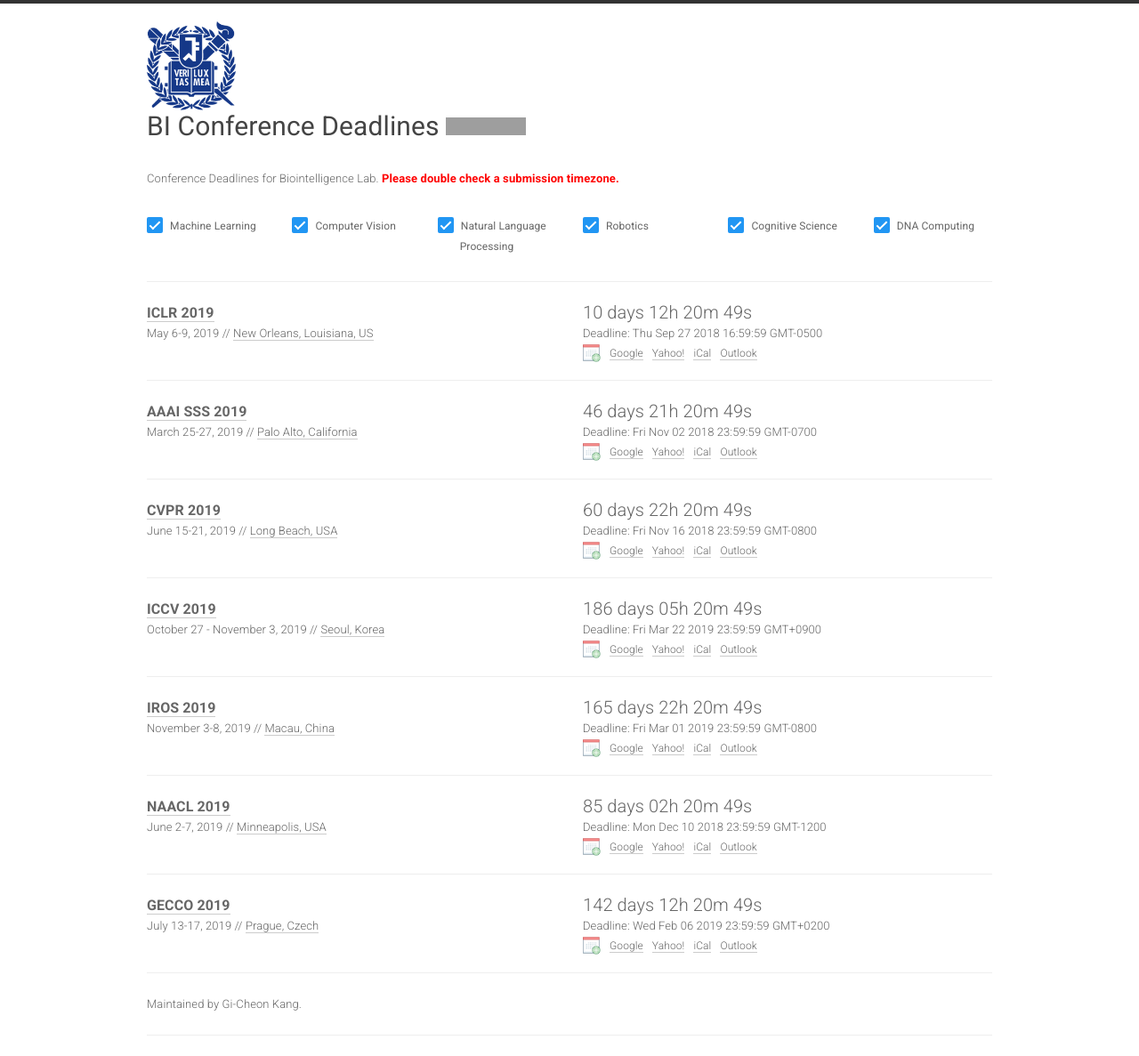
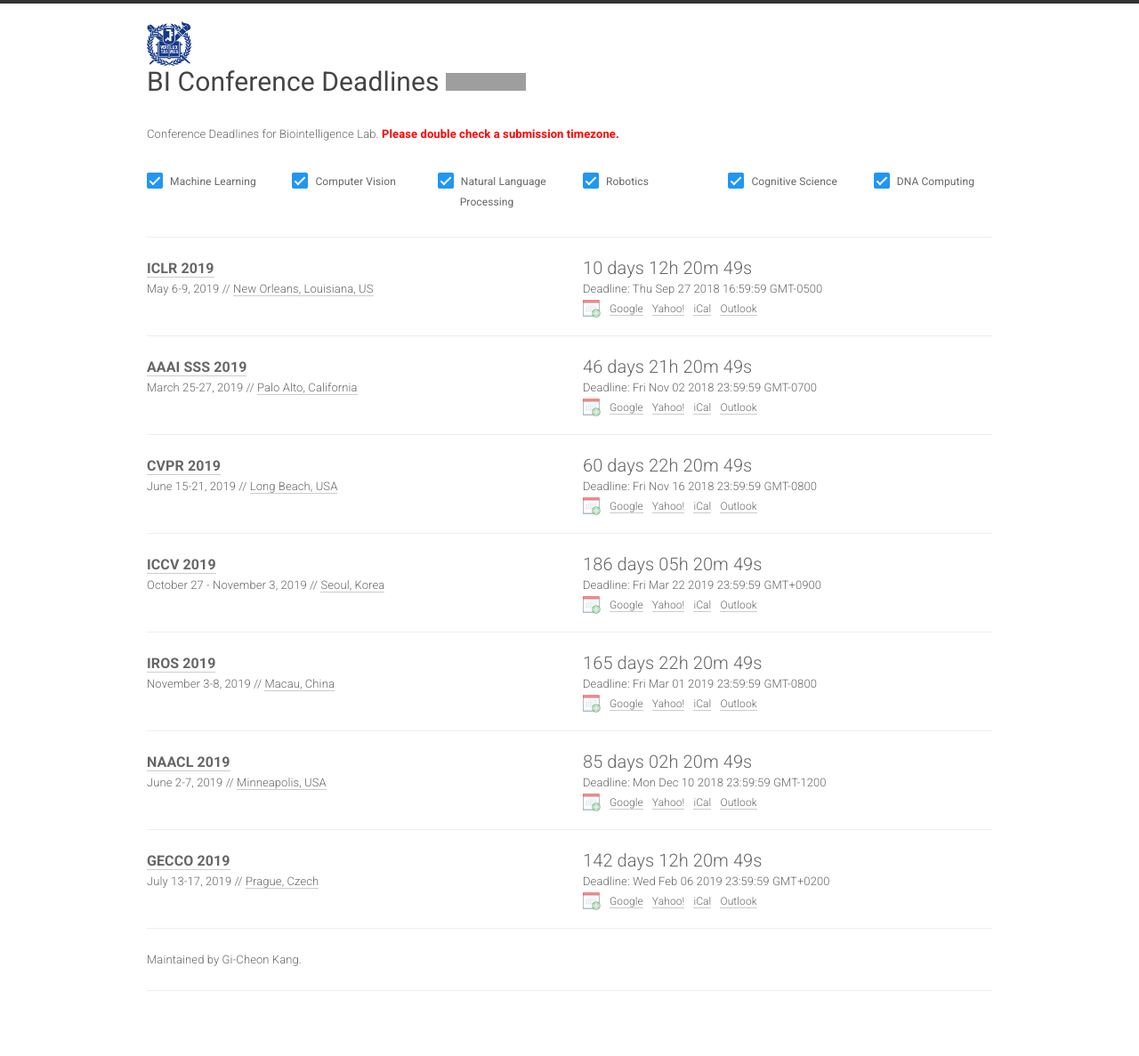
Before and after one commit to biconf/biconf.github.io, a Jekyll site: the page built from index.html, in a window 1280 px wide. Shown: the whole page at 89% size. Built offline with Jekyll 4.4.1, drawn with Linux system fonts in a browser that asks for light colours; nearby versions of some CDN libraries; after the commit the page ends 1137 px from its top, so only the background shows below that; grey boxes are pictures that could not be loaded.

Commit message:
Update home.html

```diff
--- a/_layouts/home.html
+++ b/_layouts/home.html
@@ -25,7 +25,7 @@
             <div class="row">
                 <div class="col-xs-12 col-sm-8">
                   <h1>
-                    <img src="/static/img/snu.gif" width="100px" height="100px"><p>{{ site.title }}
+                    <img src="/static/img/snu.gif" width="50px" height="50px"><p>{{ site.title }}
                     <iframe src="https://ghbtns.com/github-btn.html?user={{ site.github_username }}&repo={{ site.github_repo }}&type=star&count=true" frameborder="0" scrolling="0" width="170px" height="20px"></iframe>
                   </h1>
                 </div>
```
